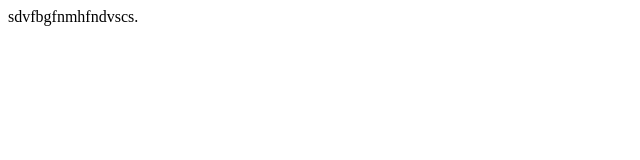
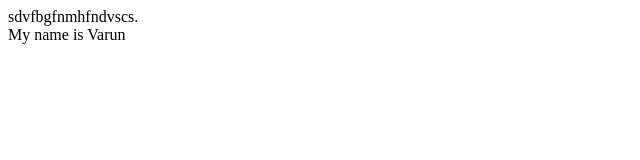
Before and after one commit to Varunreddy-264/GIT-Tutorial, a plain HTML site: page index2.html in a window 1280 px wide. Shown: the whole page, without its empty margins (0-640 px from the left). Drawn offline with Linux system fonts and the light colour scheme.

Commit message:
Changes done in child1

```diff
--- a/index2.html
+++ b/index2.html
@@ -6,5 +6,7 @@
 </head>
 <body>
      <div>sdvfbgfnmhfndvscs.</div>
+ <section>My name is Varun</section>
+
 </body>
 </html>
```
Also changed, not shown: index.html (+1 -0 lines), index3.html (+2 -0 lines).
